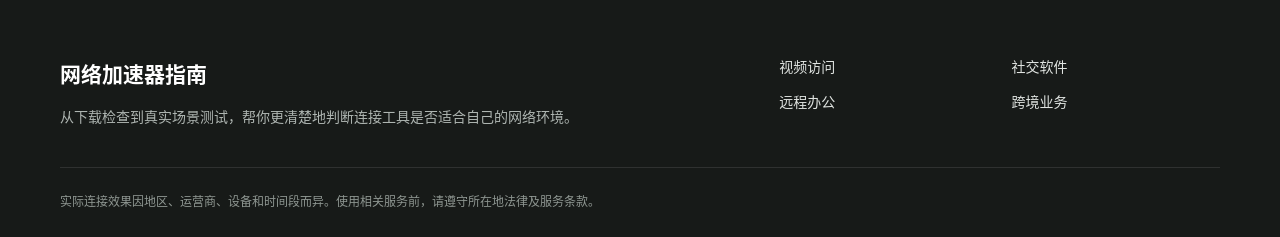
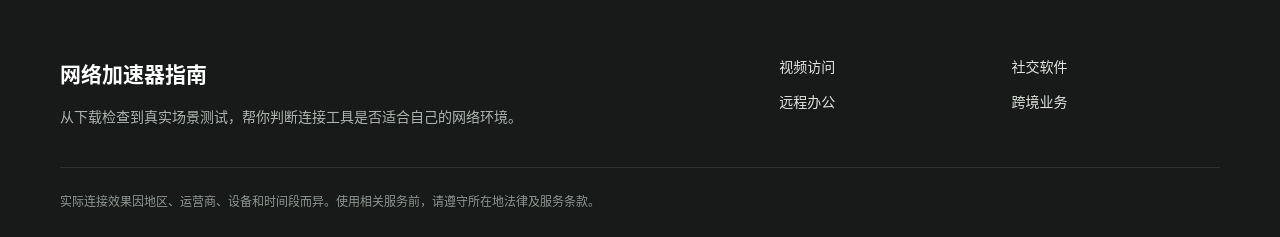
Before and after one commit to woshiprog/network-accelerator-guide, a Jekyll site: the page built from index.md, in a window 1280 px wide and 900 px high, scrolled down 3683 px. Shown: the part 660-897 px from the top of the window. Built offline with Jekyll 4.4.1, drawn with Linux system fonts in a browser that asks for light colours; part of the change alters nothing that is shown.

Commit message:
Update default.html

```diff
--- a/_layouts/default.html
+++ b/_layouts/default.html
@@ -13,7 +13,6 @@
   <meta name="description" content="{{ page_description | escape }}">
   <meta name="robots" content="index,follow,max-image-preview:large">
   <link rel="canonical" href="{{ canonical_url }}">
-
   <meta property="og:locale" content="zh_CN">
   <meta property="og:type" content="{% if page.url == '/' %}website{% else %}article{% endif %}">
   <meta property="og:site_name" content="{{ site.title | escape }}">
@@ -22,7 +21,6 @@
   <meta property="og:url" content="{{ canonical_url }}">
   <meta property="og:image" content="{{ site.url }}{{ site.baseurl }}/assets/images/network-accelerator-hero.webp">
   <meta name="twitter:card" content="summary_large_image">
-
   <link rel="stylesheet" href="{{ '/assets/css/style.css' | relative_url }}?v={{ site.github.build_revision | default: '1' }}">
 
   <script type="application/ld+json">
@@ -32,22 +30,16 @@
     "name": {{ page_title | jsonify }},
     "description": {{ page_description | jsonify }},
     "url": {{ canonical_url | jsonify }},
-    "inLanguage": "zh-CN",
-    "isPartOf": {
-      "@type": "WebSite",
-      "name": {{ site.title | jsonify }},
-      "url": {{ site.url | append: site.baseurl | append: '/' | jsonify }}
-    }
+    "inLanguage": "zh-CN"
   }
   </script>
 
-  <!-- Google tag (gtag.js) -->
   <script async src="https://www.googletagmanager.com/gtag/js?id=G-BGKXB89FFL"></script>
   <script>
-    window.dataLayer = window.dataLayer || [];
+    window.dataLayer=window.dataLayer||[];
     function gtag(){dataLayer.push(arguments);}
-    gtag('js', new Date());
-    gtag('config', 'G-BGKXB89FFL');
+    gtag('js',new Date());
+    gtag('config','G-BGKXB89FFL');
   </script>
 </head>
 
@@ -59,16 +51,12 @@
     <div class="header-inner">
       <a class="brand" href="{{ '/' | relative_url }}" aria-label="网络加速器指南首页">
         <span class="brand-mark" aria-hidden="true">N</span>
-        <span class="brand-copy">
-          <strong>网络加速器指南</strong>
-          <small>连接、测试与排查</small>
-        </span>
+        <span class="brand-copy"><strong>网络加速器指南</strong><small>连接、测试与排查</small></span>
       </a>
-
-      <button class="menu-toggle" type="button" aria-expanded="false" aria-controls="site-navigation" aria-label="打开导航菜单">
+      <button class="menu-toggle" type="button" aria-expanded="false"
+              aria-controls="site-navigation" aria-label="打开导航菜单">
         <span></span><span></span><span></span>
       </button>
-
       <nav class="site-nav" id="site-navigation" aria-label="主要导航">
         <a href="{{ '/huyue-how-to-use.html' | relative_url }}">新手使用</a>
         <a href="{{ '/huyue-download.html' | relative_url }}">下载检查</a>
@@ -86,7 +74,7 @@
     <div class="footer-inner">
       <div>
         <a class="footer-brand" href="{{ '/' | relative_url }}">网络加速器指南</a>
-        <p>从下载检查到真实场景测试，帮你更清楚地判断连接工具是否适合自己的网络环境。</p>
+        <p>从下载检查到真实场景测试，帮你判断连接工具是否适合自己的网络环境。</p>
       </div>
       <nav aria-label="页脚导航">
         <a href="{{ '/video-accelerator.html' | relative_url }}">视频访问</a>
@@ -99,30 +87,21 @@
   </footer>
 
   <script>
-    (function () {
-      var header = document.querySelector('[data-site-header]');
-      var toggle = document.querySelector('.menu-toggle');
-      var nav = document.getElementById('site-navigation');
-      var progress = document.querySelector('.reading-progress span');
-      function update() {
-        var top = window.scrollY || document.documentElement.scrollTop;
-        var height = document.documentElement.scrollHeight - window.innerHeight;
-        header.classList.toggle('is-scrolled', top > 12);
-        progress.style.transform = 'scaleX(' + (height > 0 ? Math.min(top / height, 1) : 0) + ')';
+    (function(){
+      var h=document.querySelector('[data-site-header]'),t=document.querySelector('.menu-toggle');
+      var n=document.getElementById('site-navigation'),p=document.querySelector('.reading-progress span');
+      function update(){
+        var top=window.scrollY||document.documentElement.scrollTop;
+        var height=document.documentElement.scrollHeight-window.innerHeight;
+        h.classList.toggle('is-scrolled',top>12);
+        p.style.transform='scaleX('+(height>0?Math.min(top/height,1):0)+')';
       }
-      toggle.addEventListener('click', function () {
-        var open = toggle.getAttribute('aria-expanded') === 'true';
-        toggle.setAttribute('aria-expanded', String(!open));
-        toggle.setAttribute('aria-label', open ? '打开导航菜单' : '关闭导航菜单');
-        nav.classList.toggle('is-open', !open);
+      t.addEventListener('click',function(){
+        var open=t.getAttribute('aria-expanded')==='true';
+        t.setAttribute('aria-expanded',String(!open));
+        n.classList.toggle('is-open',!open);
       });
-      nav.addEventListener('click', function (event) {
-        if (event.target.tagName === 'A') {
-          toggle.setAttribute('aria-expanded', 'false');
-          nav.classList.remove('is-open');
-        }
-      });
-      window.addEventListener('scroll', update, { passive: true });
+      window.addEventListener('scroll',update,{passive:true});
       update();
     }());
   </script>
```
